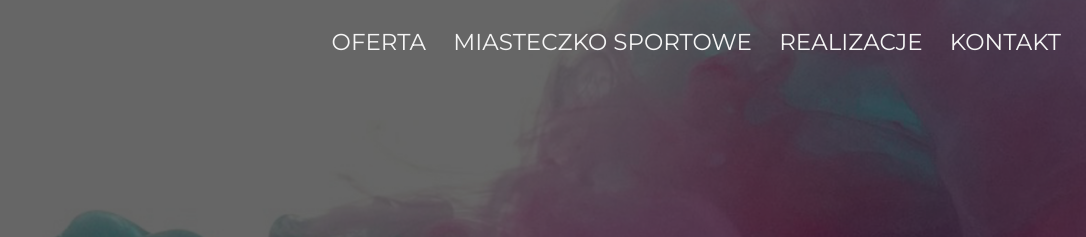
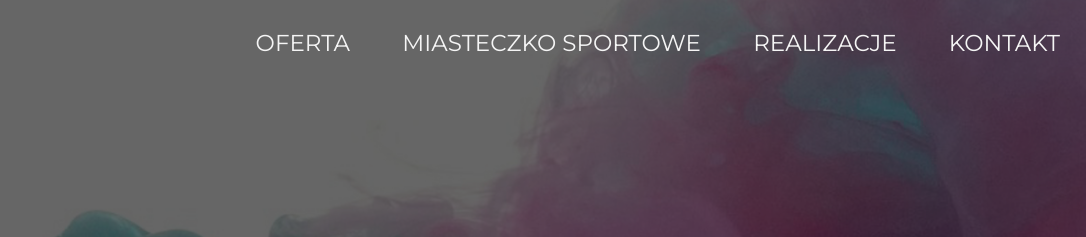
Before and after one commit to Sloiczek/dombart, a plain HTML site: page index.html in a window 1280 px wide. Shown: the top 237 px of the page, 194-1280 px from the left. Drawn offline with Linux system fonts and the light colour scheme.

Commit message:
end work today

```diff
--- a/css/main.css
+++ b/css/main.css
@@ -133,10 +133,8 @@ body {
   align-items: center;
   text-align: center;
   display: inline-block;
-  margin: 0.5em 0;
-  margin-right: 0.5em;
-  padding: 0.5em 0;
-  padding-right: 0.5em;
+  margin: 0.5em;
+  padding: 0.5em 0.5em;
   font-size: 2.3rem;
   color: #000000;
   text-transform: uppercase;
@@ -236,32 +234,12 @@ body {
 }
 .footer .color {
   color: #a612c7;
-  text-transform: uppercase;
   font-weight: bold;
 }
 
 @media (min-width: 992px) {
   .section-padding {
     padding: 2em 2em;
-  }
-  .nav__color {
-    position: absolute;
-  }
-  .nav__color-logo {
-    z-index: 2;
-  }
-  .nav-desktop {
-    display: block;
-    position: absolute;
-    top: 0.6em;
-    right: 0;
-    z-index: 500;
-  }
-  .nav__link {
-    color: #f5f5f5;
-  }
-  .hamburger {
-    display: none;
   }
   .header {
     height: 100vh;
@@ -377,4 +355,41 @@ body {
   .header__arrow-icon {
     width: 50px;
   }
+}
+@media (min-width: 1050px) {
+  .nav__color {
+    position: absolute;
+  }
+  .nav__color-logo {
+    z-index: 2;
+  }
+  .nav-desktop {
+    display: block;
+    position: absolute;
+    top: 0.6em;
+    right: 0;
+    z-index: 500;
+    overflow: hidden;
+  }
+  .nav__link {
+    color: #f5f5f5;
+    border: 1px solid transparent;
+  }
+  .nav__link::before {
+    position: absolute;
+    top: 0;
+    left: 0;
+    content: "";
+    width: 100%;
+    height: 100%;
+    border: 1px solid #a612c7;
+    opacity: 0;
+  }
+  .nav__link:hover::before {
+    -webkit-animation: pulse 1s;
+            animation: pulse 1s;
+  }
+  .hamburger {
+    display: none;
+  }
 }/*# sourceMappingURL=main.css.map */
```
Also changed, not shown: 1 other file.
